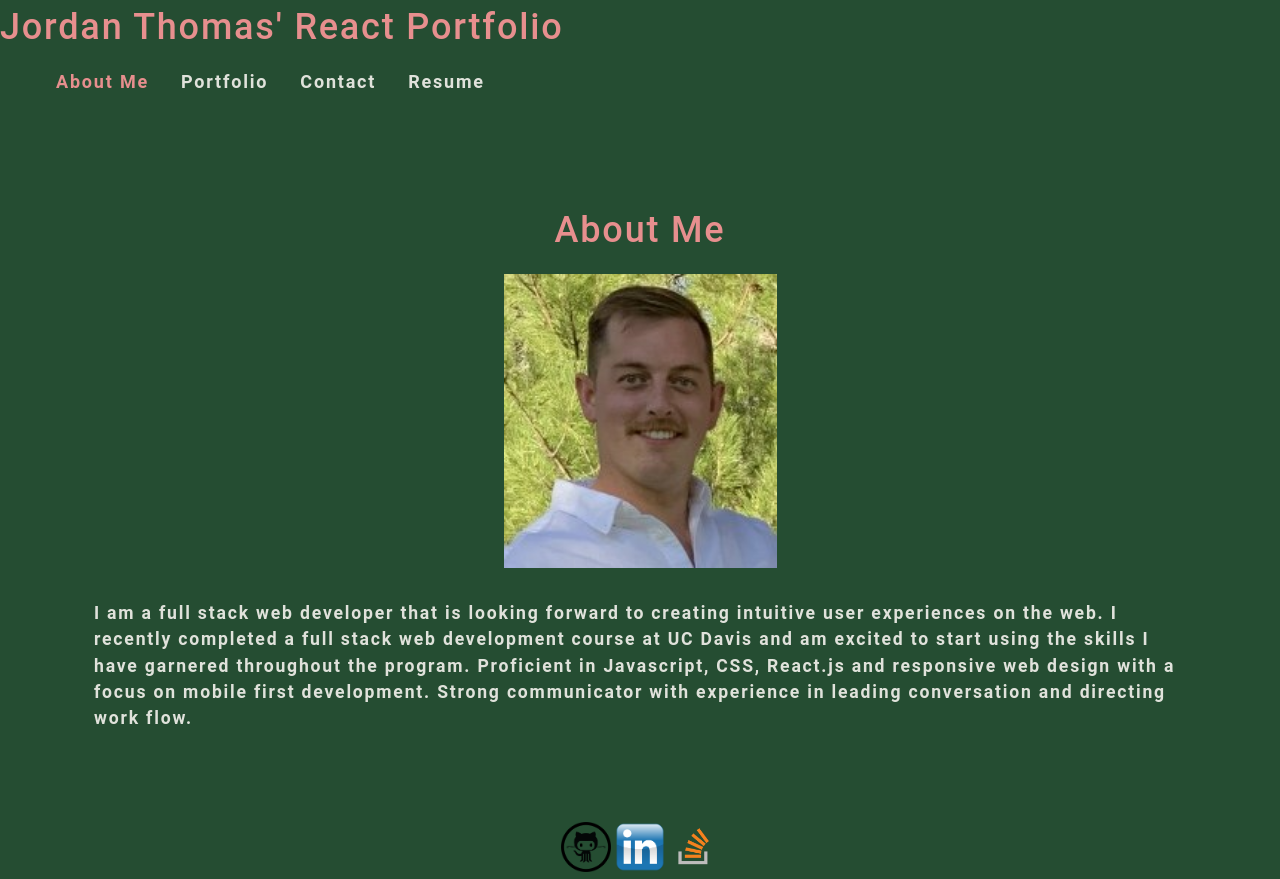
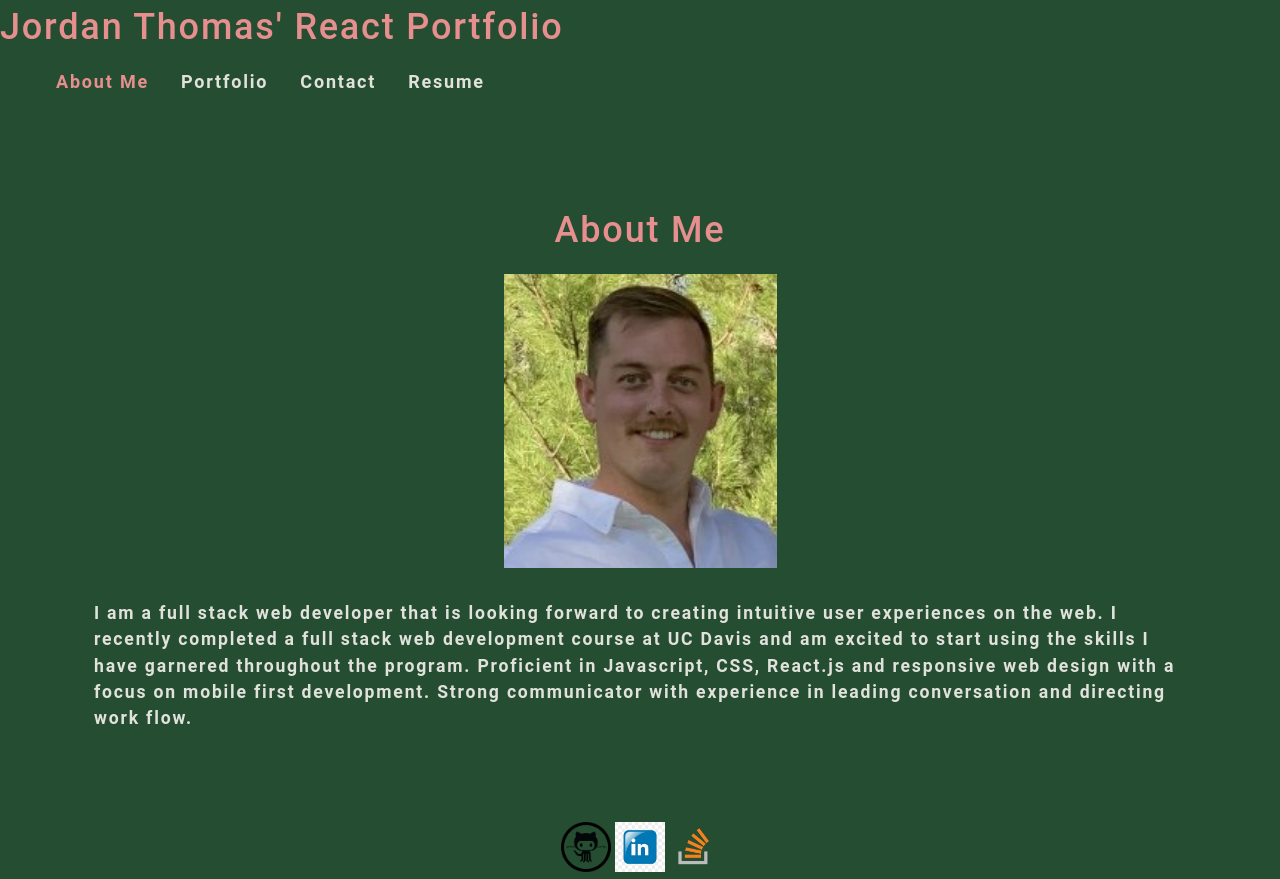
Before and after one commit to Jordanio49/React-Portfolio, a React (Create React App) app: page / in a window 1280 px wide. Built offline with nearby package versions, Linux system fonts and the light colour scheme.

Commit message:
merging to main

```diff
--- a/src/components/Footer/index.js
+++ b/src/components/Footer/index.js
@@ -10,7 +10,7 @@ function Footer() {
             </div>
             <div>
                 <a href='https://www.linkedin.com/in/jordan-thomas-b405379a/' target='_blank'>
-                <img src={require('../../assets/images/linkedin.jpg')} alt='LinkedIn' style={{ height: 50, width: 50}}></img>
+                <img src={require('../../assets/images/linkedIn.jpg')} alt='LinkedIn' style={{ height: 50, width: 50}}></img>
                 </a>
             </div>
             <div>
```
